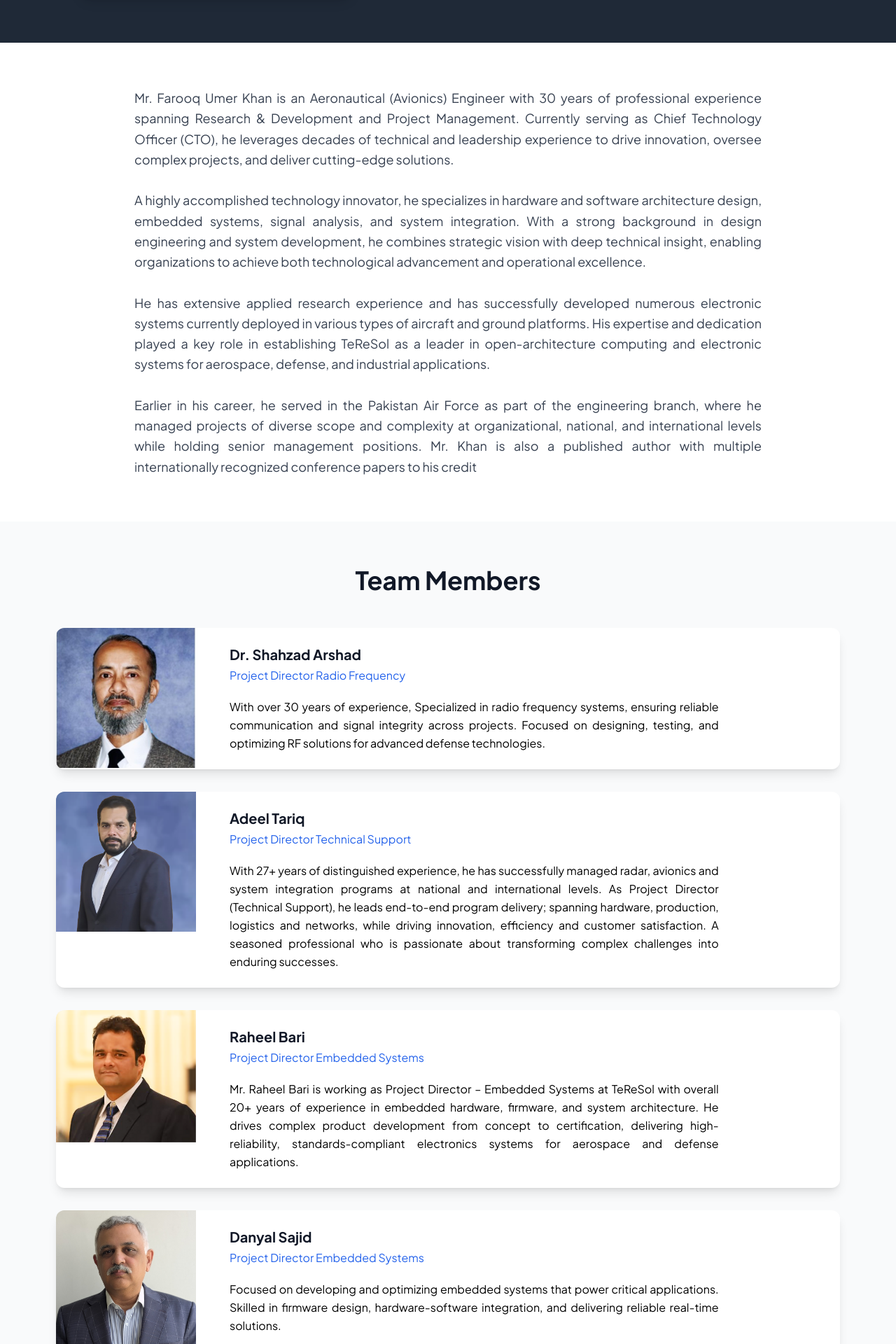
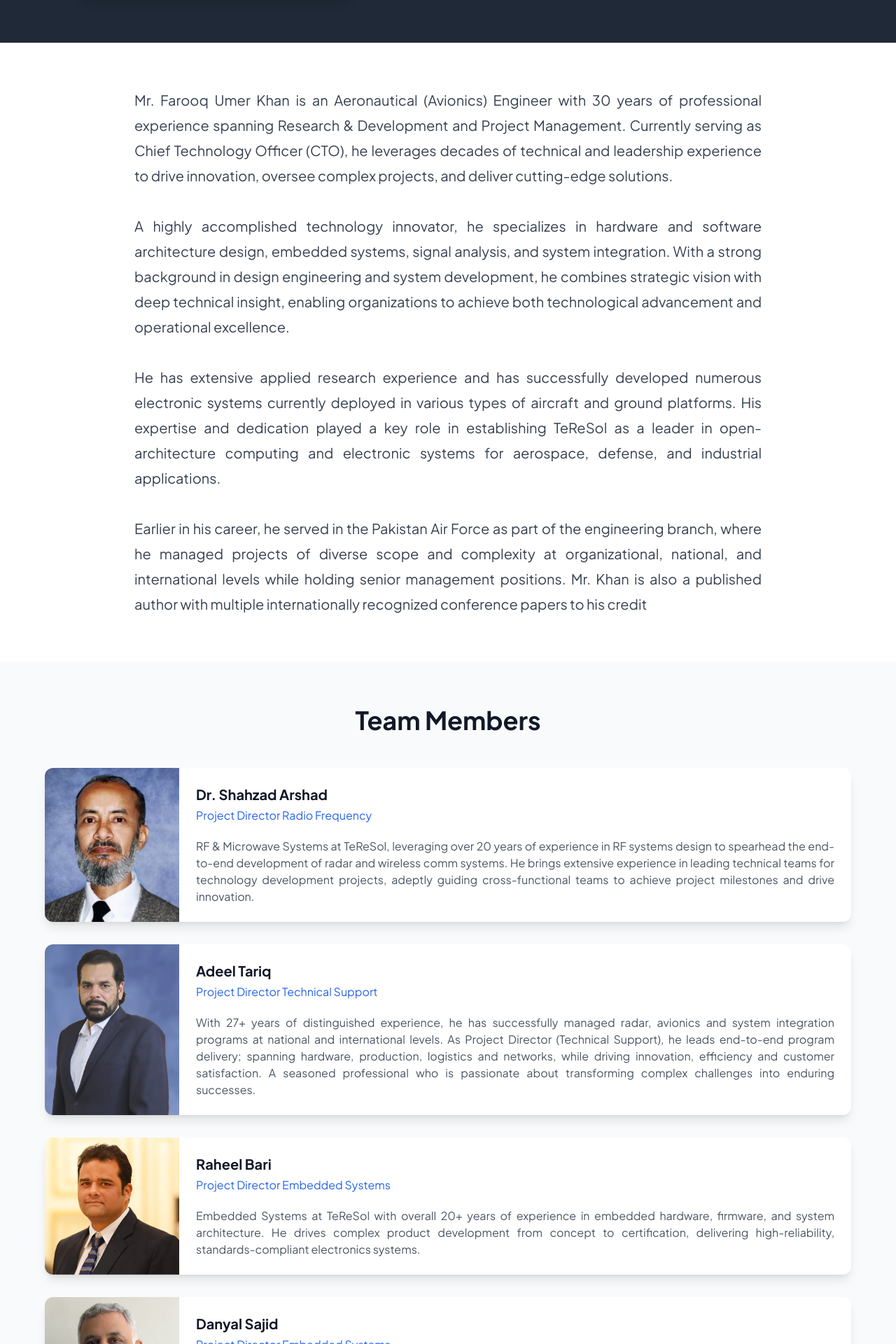
Before and after one commit to UmerDaraz163/teresol-web, a Next.js app: page /team/farooq-umer-khan in a window 1280 px wide. Shown: the part 580-2500 px from the top of the page at 70% size. Built offline with nearby package versions, Linux system fonts and the light colour scheme.

Commit message:
intro updated

```diff
--- a/app/team/[slug]/page.tsx
+++ b/app/team/[slug]/page.tsx
@@ -78,7 +78,7 @@ Dr. Naveed Iqbal is a published author with over twelve internationally recogniz
         image: "/leadership/staff/DrShahzadArshad.jpeg",
         role: "Project Director Radio Frequency",
         intro:
-          "With over 30 years of experience, Specialized in radio frequency systems, ensuring reliable communication and signal integrity across projects. Focused on designing, testing, and optimizing RF solutions for advanced defense technologies.",
+          "RF & Microwave Systems at TeReSol, leveraging over 20 years of experience in RF systems design to spearhead the end-to-end development of radar and wireless comm systems. He brings extensive experience in leading technical teams for technology development projects, adeptly guiding cross-functional teams to achieve project milestones and drive innovation.",
       },
       {
         name: "Adeel Tariq",
@@ -92,14 +92,14 @@ Dr. Naveed Iqbal is a published author with over twelve internationally recogniz
         image: "/leadership/staff/RaheelBari.webp",
         role: "Project Director Embedded Systems",
         intro:
-          "Mr. Raheel Bari is working as Project Director – Embedded Systems at TeReSol with overall 20+ years of experience in embedded hardware, firmware, and system architecture. He drives complex product development from concept to certification, delivering high-reliability, standards-compliant electronics systems for aerospace and defense applications.",
+          "Embedded Systems at TeReSol with overall 20+ years of experience in embedded hardware, firmware, and system architecture. He drives complex product development from concept to certification, delivering high-reliability, standards-compliant electronics systems.",
       },
       {
         name: "Danyal Sajid",
         image: "/leadership/staff/DanyalSajid.webp",
         role: "Project Director Embedded Systems",
         intro:
-          "Focused on developing and optimizing embedded systems that power critical applications. Skilled in firmware design, hardware-software integration, and delivering reliable real-time solutions.",
+          "Embedded Systems at TeReSol with over 30 years of experience leading communications and embedded system development projects. He brings unmatched expertise in DSP/FPGA hardware–software design, RF spectrum monitoring, and avionics system integration. Renowned for driving innovation and mission-critical solutions, he excels in managing complex R&D initiatives from concept to deployment.",
       },
     ],
   },
--- a/components/TeamMemberPage.tsx
+++ b/components/TeamMemberPage.tsx
@@ -20,18 +20,18 @@ type TeamMember = {
   teamMembers: teamMember[];
 };
 
-// Mapping abbreviations to full forms
+// ✅ FIX: Corrected and completed the role map for accuracy
 const roleMap: Record<string, string> = {
   CEO: "Chief Executive Officer",
   COO: "Chief Operating Officer",
-  CTO: "Chief Technology Officer",
+  CTO: "Chief Technical Officer",
   CIO: "Chief Information Officer",
   CDO: "Chief Digital Officer",
   CMO: "Chief Marketing Officer",
   CPO: "Chief Product Officer",
-  "Advisor International Projects": "Advisor International Projects",
-  "Adv Aviation Projects": "Advisor Avionics & Special Projects",
-  "Advisor Defense Projects": "Advisor Ground Defense Projects",
+  "Adv Intl Project": "Advisor International Projects",
+  "Adv Avcs": "Advisor Avionics & Special Projects",
+  "Adv Grd Def Proj": "Advisor Ground Defense Projects",
 };
 
 export default function TeamMemberPage({ member }: { member: TeamMember }) {
@@ -64,10 +64,10 @@ export default function TeamMemberPage({ member }: { member: TeamMember }) {
       <section className="py-16">
         <div className="container mx-auto px-4 md:px-0 max-w-4xl">
           <div
-            className="space-y-6 text-lg text-gray-700 leading-relaxed text-justify"
+            className="prose lg:prose-xl max-w-none text-gray-700 leading-relaxed text-justify"
             dangerouslySetInnerHTML={{
               __html: Array.isArray(member.intro)
-                ? member.intro.join("<br /><br />") // join arrays with paragraph breaks
+                ? member.intro.join("<br /><br />")
                 : member.intro,
             }}
           />
@@ -75,34 +75,30 @@ export default function TeamMemberPage({ member }: { member: TeamMember }) {
       </section>
 
       {/* Team Members Section */}
-      {fullRole !== "Chief Executive Officer" &&
-        fullRole !== "Chief Operating Officer" && (
+      {member.teamMembers && member.teamMembers.length > 0 && (
         <section className="py-16 bg-gray-50">
-            <div className="container mx-auto px-4 max-w-6xl">
+          <div className="container mx-auto px-4">
             <h2 className="text-4xl font-bold text-center text-gray-900 mb-12">
               Team Members
             </h2>
-
-              {/* Make every card one full row */}
-              <div className="grid grid-cols-1 gap-8">
+            <div className="grid grid-cols-1 gap-8 max-w-6xl mx-auto">
               {member.teamMembers.map((teamMem, i) => (
                 <div
                   key={i}
-                    className="bg-white rounded-xl shadow-lg overflow-hidden flex flex-col sm:flex-row group hover:shadow-2xl transition-all duration-300"
+                  className="bg-white rounded-xl shadow-lg overflow-hidden flex flex-col sm:flex-row items-center group hover:shadow-2xl transition-all duration-300"
                 >
-                    {/* Image */}
-                    <div className="relative w-full sm:w-1/4 md:w-1/5">
+                  {/* ✅ FIX: Image container with a fixed width that doesn't shrink */}
+                  <div className="relative w-full h-full sm:w-48 flex-shrink-0 aspect-square">
                     <Image
                       src={teamMem.image}
                       alt={teamMem.name}
-                        width={200}
-                        height={250}
-                        className="object-contain transition-transform duration-300 group-hover:scale-105 bg-gray-100"
+                      fill
+                      className="object-cover transition-transform duration-300 group-hover:scale-105"
                     />
                   </div>
 
-                    {/* Text content */}
-                    <div className="p-6 flex flex-col justify-start sm:w-2/3">
+                  {/* ✅ FIX: Text container now grows to fill the remaining space */}
+                  <div className="p-6 flex-1 flex flex-col justify-start">
                     <h3 className="text-xl font-semibold text-gray-900 mb-1">
                       {teamMem.name}
                     </h3>
@@ -110,7 +106,7 @@ export default function TeamMemberPage({ member }: { member: TeamMember }) {
                       {teamMem.role ?? "Team Member"}
                     </p>
                     {teamMem.intro && (
-                        <p className="text-black-600 text-medium leading-relaxed mt-2 text-justify">
+                      <p className="text-gray-600 text-medium mt-2 text-justify">
                         {teamMem.intro}
                       </p>
                     )}
```
Also changed, not shown: public/leadership/DirOps.webp. Lines whose indentation alone changed are shown as unchanged.
